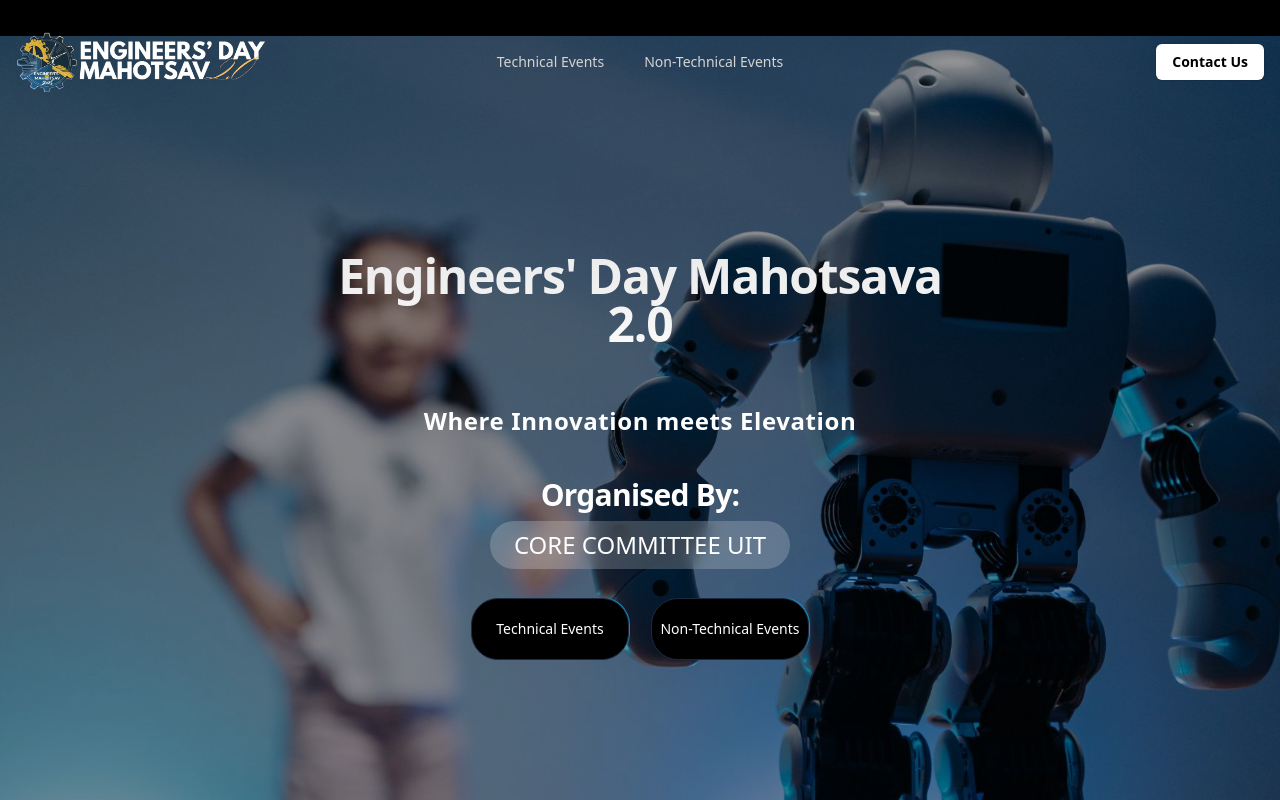
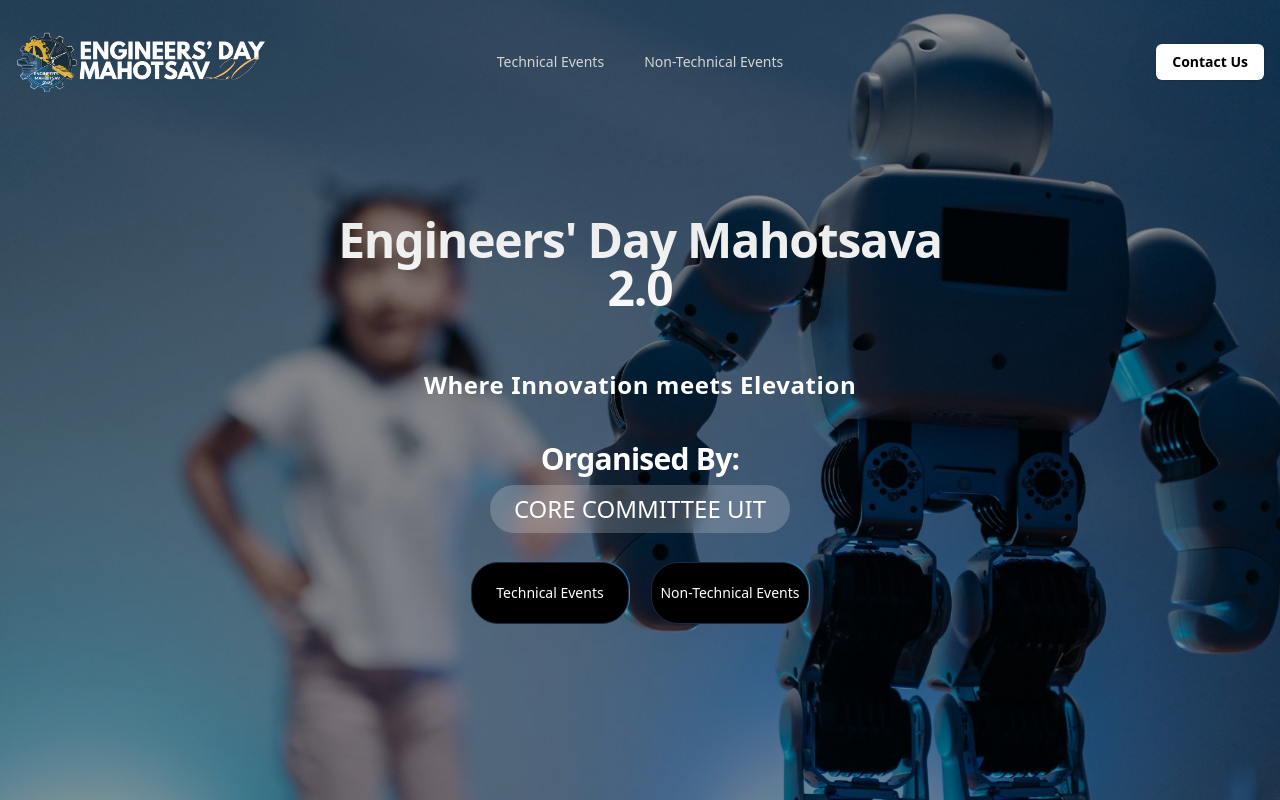
Before and after one commit to P94Vansh/engineers-day, a Next.js app: page / in a window 1280 px wide. Shown: the top 800 px of the page. Built offline with nearby package versions, Linux system fonts and the light colour scheme.

Commit message:
fixed black bg issue at top

```diff
--- a/src/app/layout.js
+++ b/src/app/layout.js
@@ -28,7 +28,6 @@ export default function RootLayout({ children }) {
         className={`${geistSans.variable} ${geistMono.variable} antialiased `}
       >
         <Navbar id={id}/>
-        <div className="h-9"></div>
         {children}
         <Footer id={id}/>
       </body>
--- a/src/app/register/page.jsx
+++ b/src/app/register/page.jsx
@@ -202,7 +202,7 @@ export default function Register() {
 
     return (
         <>
-            <div className="h-8"></div>
+            <div className="h-16"></div>
             <div className="w-full grid-bg text-white py-10">
                 <form
                     onSubmit={onSubmit}
```
